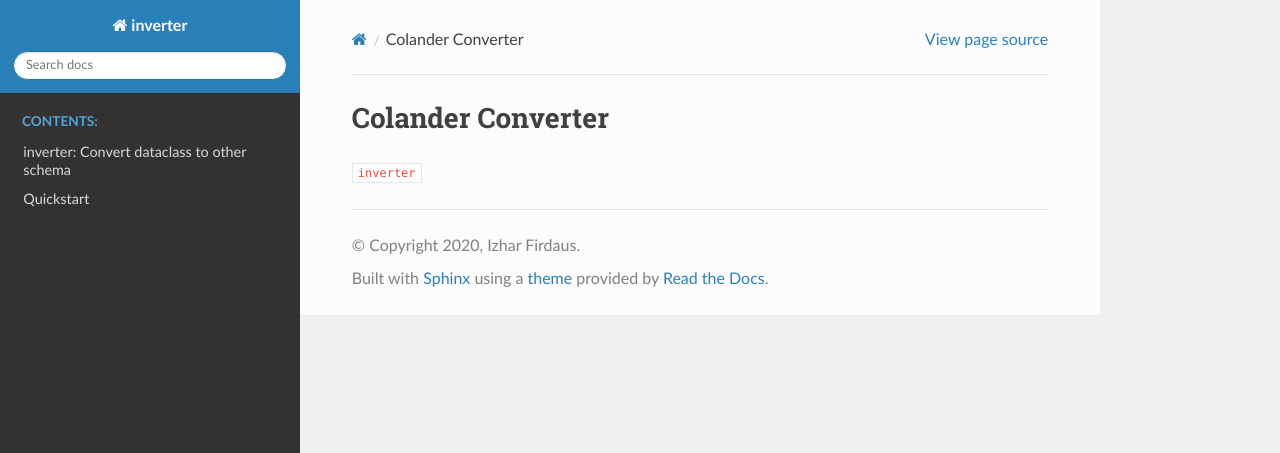
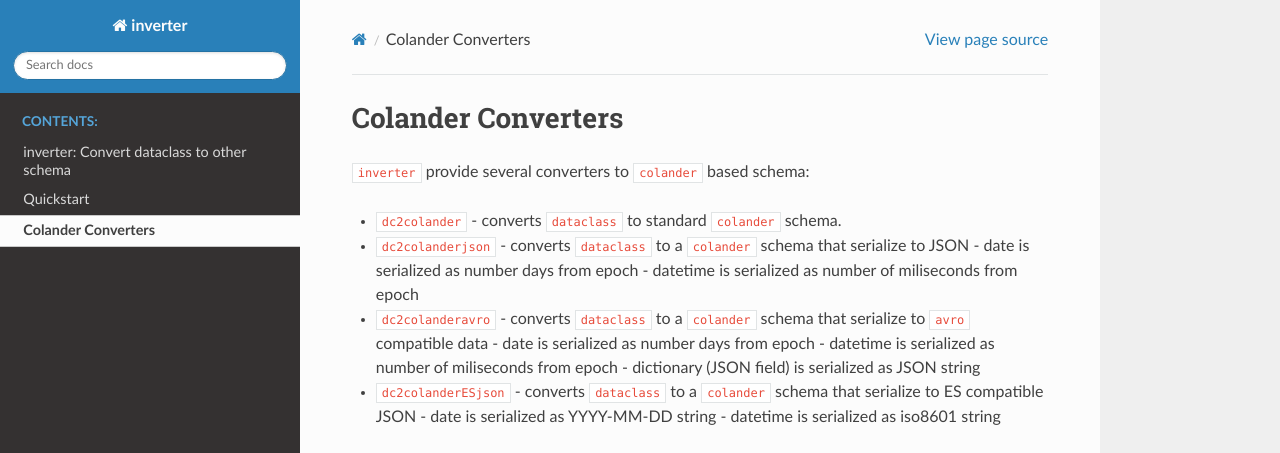
Before and after one commit to morpframework/inverter, a Sphinx documentation site: the page built from docs/colander.rst, in a window 1280 px wide and 1114 px high. Shown: the top 453 px of the window. Built offline with Sphinx 7.4.7 and the Read the Docs theme 2.0.0, drawn with Linux system fonts in a browser that asks for light colours; grey boxes are pictures that could not be loaded.

Commit message:
added colander converter docs

```diff
--- a/docs/colander.rst
+++ b/docs/colander.rst
@@ -1,4 +1,24 @@
-Colander Converter
+Colander Converters
 ====================
 
-``inverter``
+``inverter`` provide several converters to ``colander`` based schema:
+
+- ``dc2colander`` - converts ``dataclass`` to standard ``colander`` schema.
+- ``dc2colanderjson`` - converts ``dataclass`` to a ``colander`` schema that serialize to JSON
+  - date is serialized as number days from epoch
+  - datetime is serialized as number of miliseconds from epoch
+- ``dc2colanderavro`` - converts ``dataclass`` to a ``colander`` schema that serialize to ``avro`` compatible data
+  - date is serialized as number days from epoch
+  - datetime is serialized as number of miliseconds from epoch
+  - dictionary (JSON field) is serialized as JSON string
+- ``dc2colanderESjson`` - converts ``dataclass`` to a ``colander`` schema that serialize to ES compatible JSON
+  - date is serialized as YYYY-MM-DD string
+  - datetime is serialized as iso8601 string
+
+.. autofunction:: inverter.dc2colander.convert
+
+.. autofunction:: inverter.dc2colanderjson.convert
+
+.. autofunction:: inverter.dc2colanderavro.convert
+
+.. autofunction:: inverter.dc2colanderESjson.convert
--- a/docs/quickstart.rst
+++ b/docs/quickstart.rst
@@ -40,6 +40,8 @@ The same schema can also be converted to Avro Schema
 
 .. code-block:: python
 
+   from inverter import dc2avsc
+
    avsc = dc2avsc.convert(LoginForm, request, namespace='myapp')
 
    assert avsc == {
--- a/docs/toc.rst
+++ b/docs/toc.rst
@@ -7,3 +7,4 @@ Table of Contents
 
    index.rst
    quickstart.rst
+   colander.rst
```
